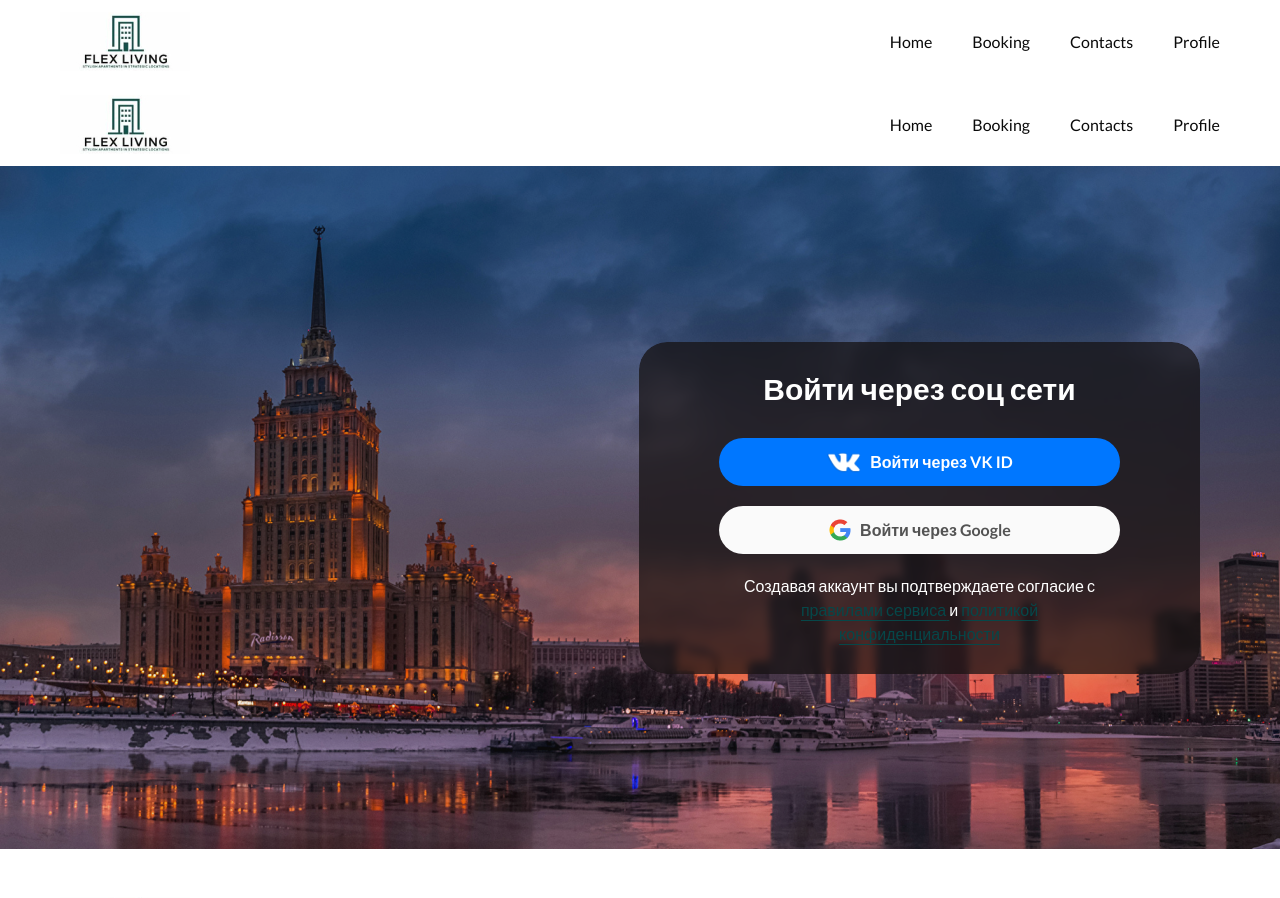
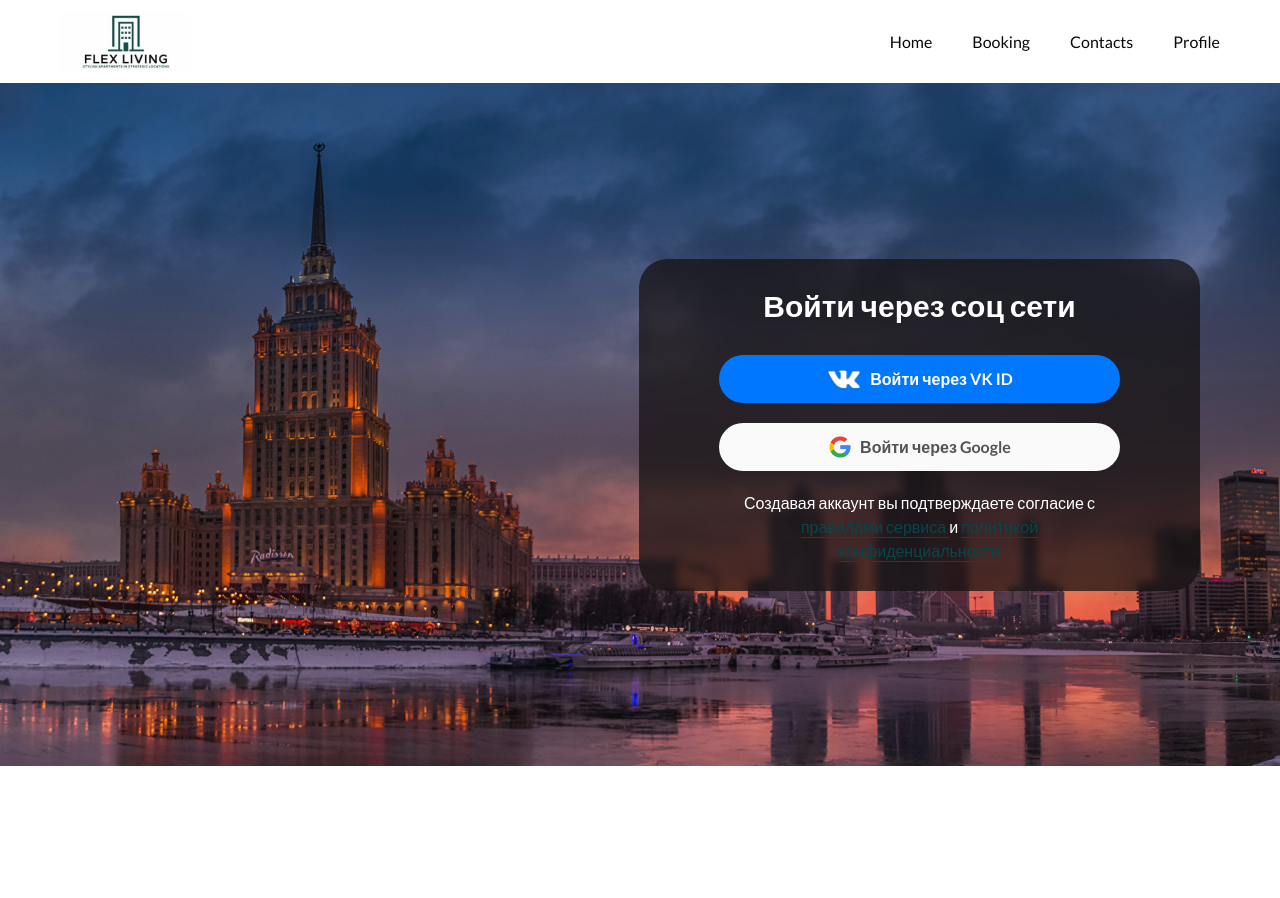
Before and after one commit to StickyDice/venus, a Next.js app: page /login in a window 1280 px wide. Shown: the top 898 px of the page. Built offline with nearby package versions, Linux system fonts and the light colour scheme.

Commit message:
removed second header and footer form login page

```diff
--- a/src/app/login/page.tsx
+++ b/src/app/login/page.tsx
@@ -1,12 +1,8 @@
 import Image from "next/image";
-import Footer from "~/widgets/footer/Footer";
-import Header from "~/widgets/header/Header";
 import LoginCard from "~/widgets/login/Card/LoginCard";
 
 export default function Page() {
   return (
-    <>
-      <Header />
     <section className="flex justify-center">
       <div className="relative max-w-xl w-full h-[683px]">
         <Image
@@ -18,7 +14,5 @@ export default function Page() {
         <LoginCard className="absolute right-20 top-1/2 -translate-y-1/2 max-w-[561px]" />
       </div>
     </section>
-      <Footer className="!pt-12" />
-    </>
   );
 }
```
Lines whose indentation alone changed are shown as unchanged.
